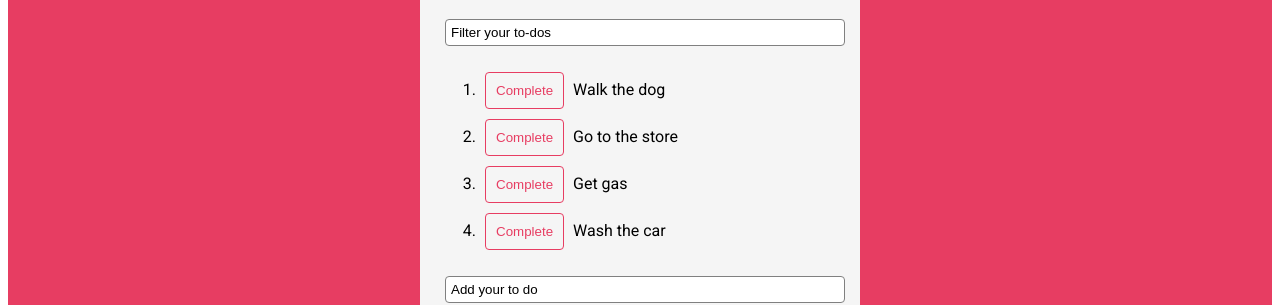
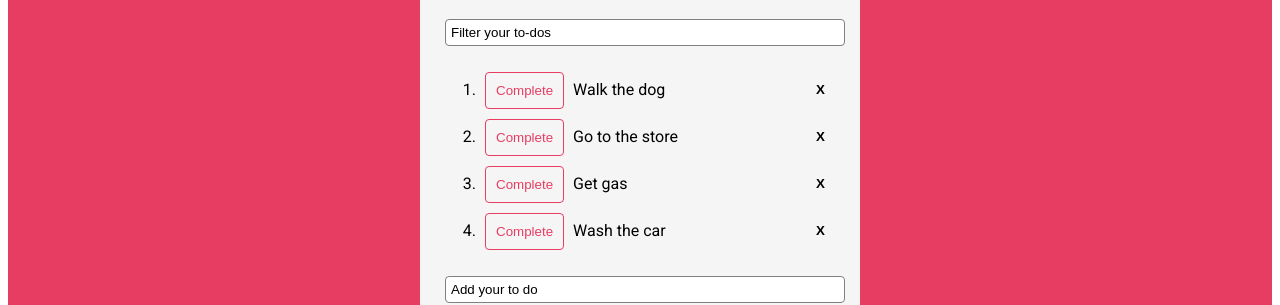
Before and after one commit to linzchang/GC_AngularLab1, an Angular app: page / in a window 1280 px wide. Shown: the part 124-429 px from the top of the page. Built offline with nearby package versions, Linux system fonts and the light colour scheme.

Commit message:
Added in a button that will be used to remove items eventually also changed styling

```diff
--- a/src/app/to-do-list/to-do-list.component.html
+++ b/src/app/to-do-list/to-do-list.component.html
@@ -5,7 +5,9 @@
     <input class="item textbox" [(ngModel)]="filterInput"/>
     <ol>
       <li [ngClass]="item.taskClass" *ngFor="let item of taskList; let i = index">
-        <button *ngIf="this.item.isVisible" class="item button" (click)="changeClass(item.complete, i); this.item.isVisible = false">Complete</button> {{item.task}}
+        <button *ngIf="this.item.isVisible" class="item button" (click)="changeClass(item.complete, i); this.item.isVisible = false">Complete</button>
+        {{item.task}}
+        <button *ngIf="this.item.isVisible" class="item removebutton">X</button>
       </li>
     </ol>
     <input class="item textbox" [(ngModel)]="addItem"/> <br>
--- a/src/app/to-do-list/to-do-list.component.scss
+++ b/src/app/to-do-list/to-do-list.component.scss
@@ -44,6 +44,21 @@ h1 {
     border: none;
     width: 100%;
 }
+.addbutton:hover {
+    background-color: #b8304e;
+}
+.removebutton {
+    background-color: whitesmoke;
+    padding: 10px;
+    border-radius: 4px;
+    border: none;
+    font-weight: bold;
+    float: right;
+    border-radius: 4px;
+}
+.removebutton:hover {
+    background-color: #E73D62;
+}
 .taskIncomplete {
     color: black;
 }
```
